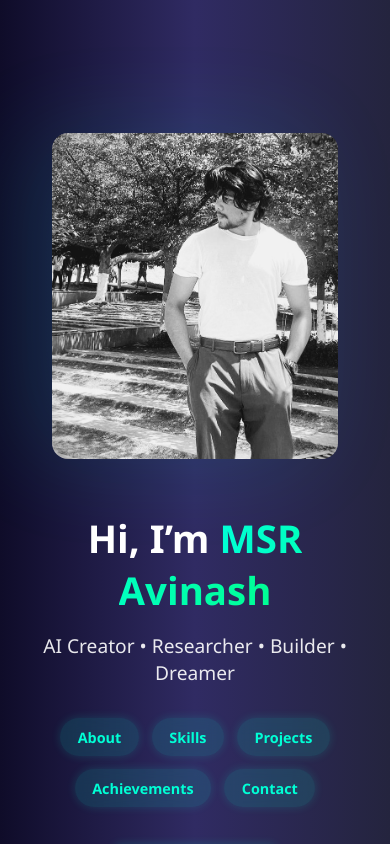
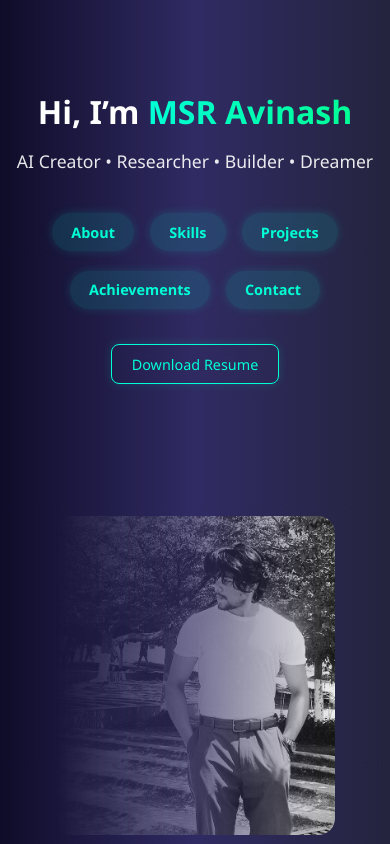
Before and after one commit to Ashx098/Portfolio, a React (Vite) app: page / in a window 390 px wide. Built offline with nearby package versions, Linux system fonts and the light colour scheme.

Commit message:
Fix: Hero section layout & mobile responsiveness

```diff
--- a/src/styles/HeroSection.css
+++ b/src/styles/HeroSection.css
@@ -6,40 +6,31 @@
 }
 
 /* === BODY === */
-html,
-body {
+html, body {
   width: 100%;
   height: 100%;
   font-family: 'Segoe UI', sans-serif;
   overflow-x: hidden;
   background: linear-gradient(to right, #0f0c29, #302b63, #24243e);
   color: #fff;
-  scroll-behavior: smooth;
 }
 
 /* === HERO WRAPPER === */
 .hero-wrapper {
+  height: 100vh;
+  width: 100vw;
   display: flex;
-  flex-direction: row;
-  align-items: center;
-  justify-content: space-between;
-  padding: 6rem 2rem 5rem;
-  min-height: 100vh;
-  width: 100%;
-  flex-wrap: wrap;
-  overflow: hidden;
-  position: relative;
 }
 
-/* === LEFT SIDE === */
+/* === LEFT TEXT === */
 .hero-left {
-  flex: 1 1 400px;
-  min-width: 300px;
+  flex: 1;
+  padding: 4rem 8rem;
   display: flex;
   flex-direction: column;
   justify-content: center;
-  padding: 2rem;
-  z-index: 2;
+  align-items: flex-start;
+  transform: translateX(10vw);
 }
 
 .hero-title {
@@ -57,16 +48,80 @@ body {
 .hero-subtitle {
   font-size: clamp(1.1rem, 2vw, 2rem);
   opacity: 0.9;
-  margin-bottom: 2rem;
 }
 
-/* === BUTTONS === */
+/* === RIGHT IMAGE === */
+.hero-right {
+  flex-basis: 40%;
+  max-width: 40%;
+  height: 100%;
+  display: flex;
+  justify-content: flex-end;
+  align-items: center;
+  overflow: hidden;
+}
+
+.hero-img {
+  height: 100%;
+  width: 100%;
+  object-fit: cover;
+  object-position: center left;
+
+  /* Fade blending */
+  mask-image: linear-gradient(
+    to left,
+    rgba(0, 0, 0, 1),
+    rgba(0, 0, 0, 0.35),
+    rgba(0, 0, 0, 0)
+  );
+  -webkit-mask-image: linear-gradient(
+    to left,
+    rgba(0, 0, 0, 1),
+    rgba(0, 0, 0, 0.35),
+    rgba(0, 0, 0, 0)
+  );
+
+  box-shadow: -30px 0 100px rgba(0, 255, 213, 0.1);
+  transition: transform 1.6s ease, box-shadow 0.6s ease;
+}
+
+.hero-img:hover {
+  transform: scale(1.15);
+  box-shadow: 0 0 80px rgba(0, 255, 213, 0.3);
+}
+
+/* === RESPONSIVE === */
+@media (max-width: 768px) {
+  .hero-wrapper {
+    flex-direction: column;
+    text-align: center;
+  }
+
+  .hero-left {
+    align-items: center;
+    padding: 2rem;
+    transform: none;
+  }
+
+  .hero-right {
+    width: 100%;
+    height: 50vh;
+    max-width: 100%;
+    justify-content: center;
+  }
+
+  .hero-img {
+    object-position: center;
+    border-radius: 0;
+  }
+}
+
 .hero-buttons {
+  margin-top: 2.5rem;
   display: flex;
   flex-wrap: wrap;
   gap: 1rem;
   row-gap: 1.2rem;
-  margin-bottom: 2rem;
 }
 
 .hero-nav-btn {
@@ -90,12 +145,30 @@ body {
   box-shadow: 0 8px 30px rgba(0, 255, 213, 0.25);
 }
 
-/* === RESUME BUTTON === */
+@media (max-width: 768px) {
+  .hero-buttons {
+    justify-content: center;
+  }
+
+  .hero-nav-btn {
+    font-size: 0.9rem;
+    padding: 0.6rem 1.2rem;
+  }
+}
+
+html {
+  scroll-behavior: smooth;
+}
+section {
+  scroll-margin-top: 100px;
+}
+
 .resume-btn {
   border: 1px solid #00ffd5;
   background: transparent;
   padding: 0.6rem 1.2rem;
   border-radius: 8px;
+  margin-top: 1rem;
   color: #00ffd5;
   font-weight: 500;
   transition: all 0.3s ease;
@@ -109,84 +182,30 @@ body {
   box-shadow: 0 0 15px #00ffd5aa;
 }
 
-/* === RIGHT SIDE IMAGE === */
-.hero-right {
-  flex: 1 1 400px;
-  min-width: 300px;
-  display: flex;
-  justify-content: center;
-  align-items: center;
-  z-index: 1;
-  padding: 2rem;
-}
-
-.hero-img {
-  max-width: 100%;
-  height: auto;
-  border-radius: 1rem;
-  object-fit: cover;
-  object-position: center;
-
-  mask-image: linear-gradient(to left, rgba(0, 0, 0, 1), rgba(0, 0, 0, 0.4), rgba(0, 0, 0, 0));
-  -webkit-mask-image: linear-gradient(to left, rgba(0, 0, 0, 1), rgba(0, 0, 0, 0.4), rgba(0, 0, 0, 0));
-  box-shadow: -30px 0 100px rgba(0, 255, 213, 0.1);
-  transition: transform 1.6s ease, box-shadow 0.6s ease;
-}
-
-.hero-img:hover {
-  transform: scale(1.1);
-  box-shadow: 0 0 80px rgba(0, 255, 213, 0.3);
-}
-
-/* === MOBILE RESPONSIVE === */
 @media (max-width: 768px) {
   .hero-wrapper {
-    flex-direction: column-reverse;
+    flex-direction: column;
     text-align: center;
-    padding: 4rem 1rem 6rem;
   }
 
   .hero-left {
     padding: 1rem;
-    align-items: center;
-  }
-
-  .hero-title {
-    font-size: 2.4rem;
-  }
-
-  .hero-subtitle {
-    font-size: 1.2rem;
-  }
-
-  .hero-buttons {
-    justify-content: center;
-    flex-direction: row;
-    gap: 0.8rem;
-    flex-wrap: wrap;
-  }
-
-  .hero-nav-btn {
-    font-size: 0.9rem;
-    padding: 0.6rem 1.1rem;
   }
 
   .hero-right {
-    padding: 0;
     margin-top: 2rem;
-    width: 100%;
   }
 
   .hero-img {
-    max-width: 80%;
+    width: 80%;
+    max-width: 280px;
     height: auto;
-    object-fit: contain;
-    object-position: center;
-    mask-image: none;
-    -webkit-mask-image: none;
-  }
-
-  .resume-btn {
-    margin-top: 1.5rem;
+    object-fit: cover;
+    border-radius: 1rem;
   }
 }
+
+
+.hero-img {
+  object-position: top center;
+}
```
